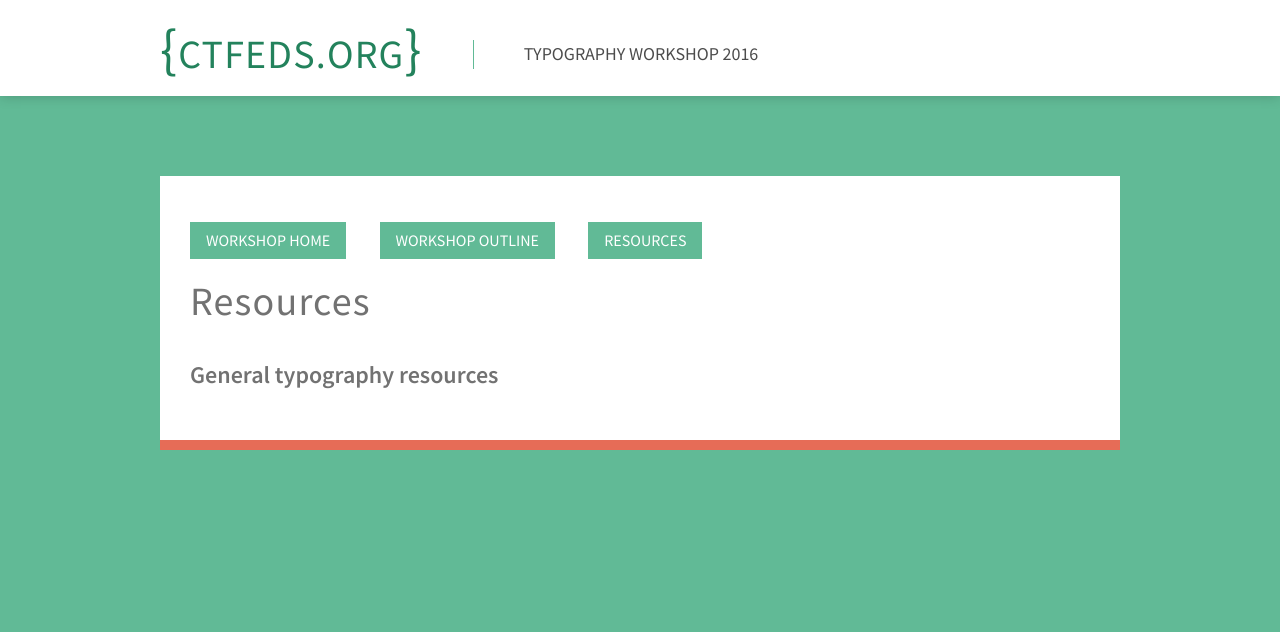
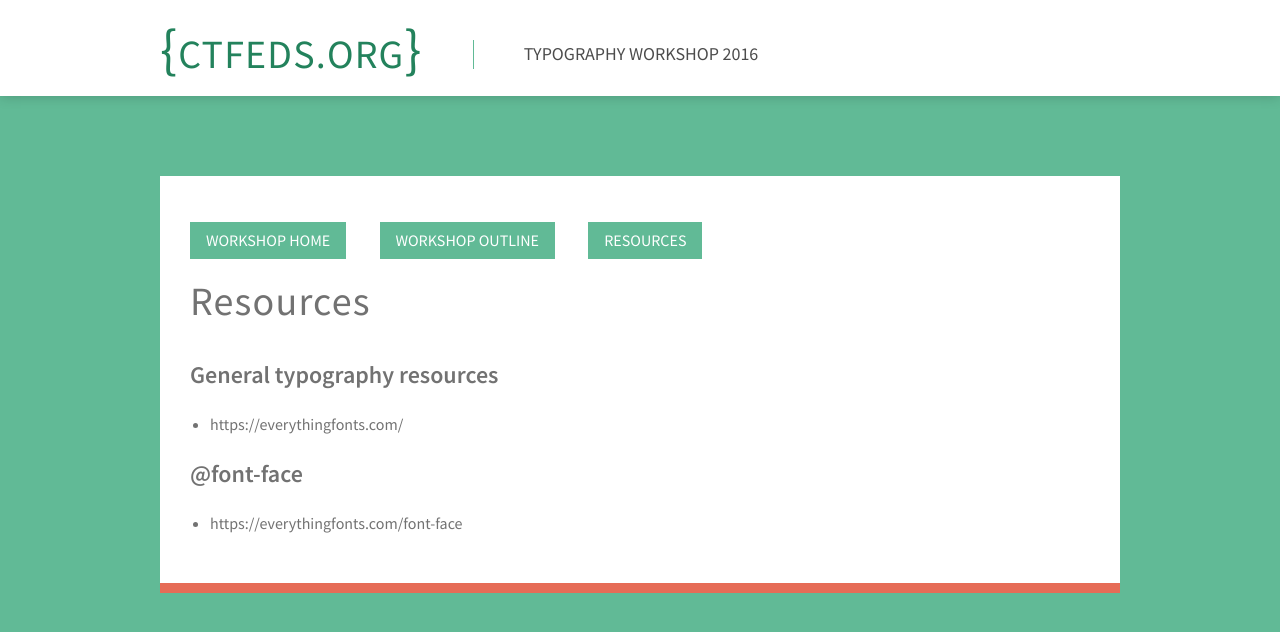
Before and after one commit to CTFEDs/typography-workshop-2016, a Jekyll site: the page built from resources.md, in a window 1280 px wide. Shown: the top 632 px of the page. Built offline with Jekyll 4.4.1, drawn with Linux system fonts in a browser that asks for light colours.

Commit message:
Add some resources

```diff
--- a/resources.md
+++ b/resources.md
@@ -4,3 +4,9 @@ title: Resources
 ---
 
 ## General typography resources
+
+- https://everythingfonts.com/
+
+## @font-face
+
+- https://everythingfonts.com/font-face
```
